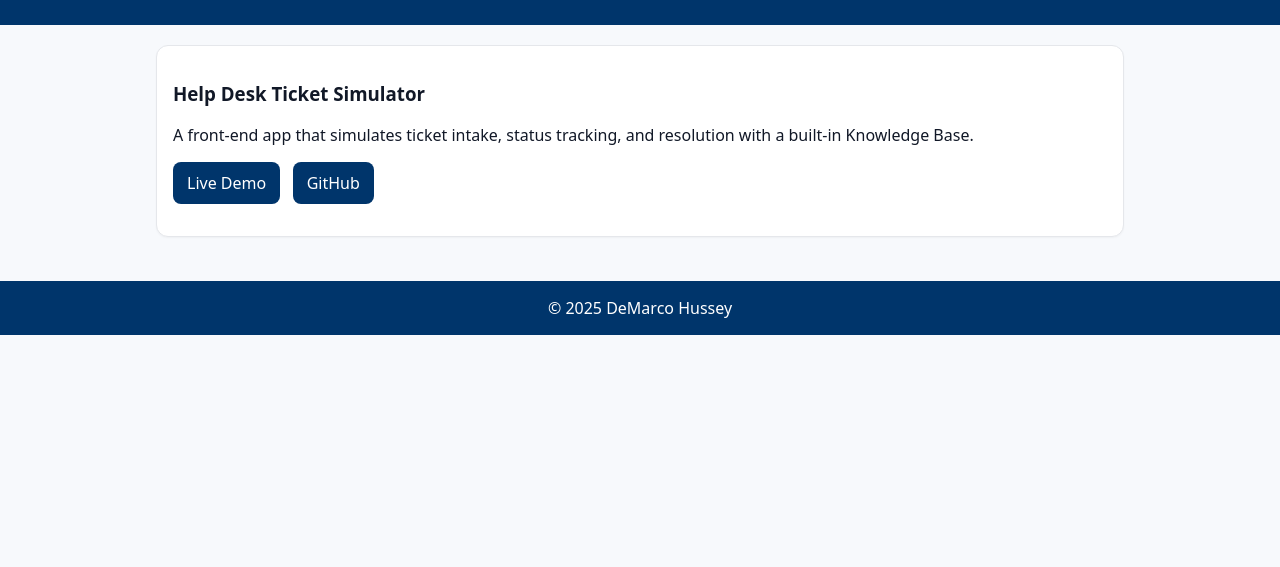
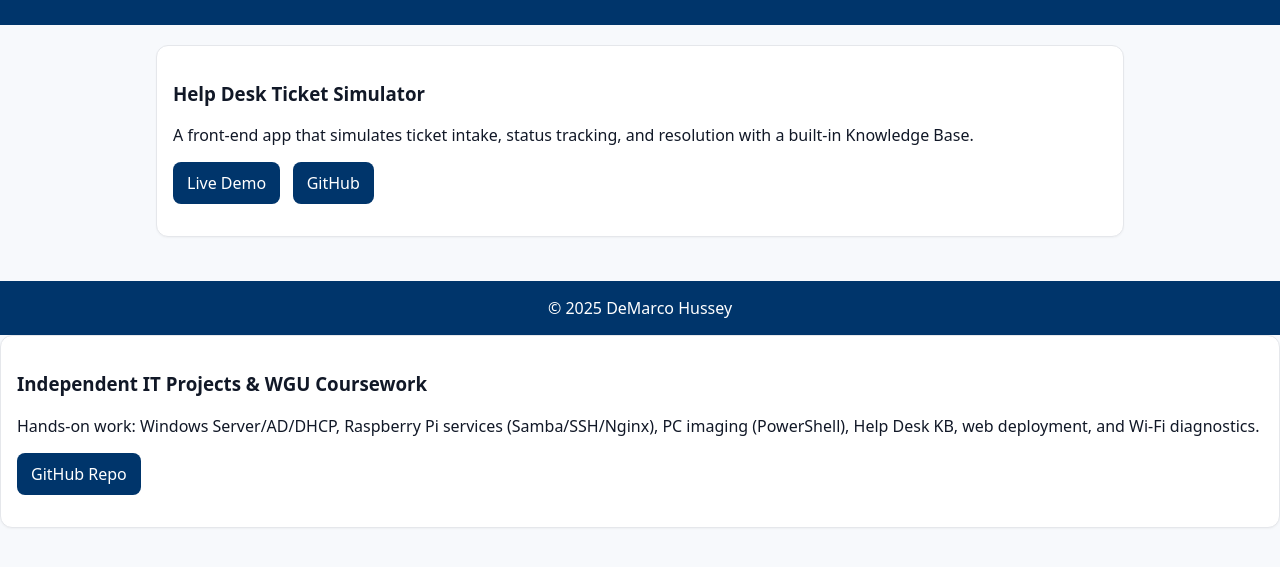
Before and after one commit to DeMarcoHussey/demarco-hussey-portfolio, a plain HTML site: page projects.html in a window 1280 px wide. Shown: the part 105-672 px from the top of the page. Drawn offline with Linux system fonts and the light colour scheme.

Commit message:
Add Independent IT Projects & WGU Coursework to portfolio

```diff
--- a/projects.html
+++ b/projects.html
@@ -16,3 +16,9 @@
 </main>
 <footer>© 2025 DeMarco Hussey</footer>
 </body></html>
+
+<section class="card">
+  <h3>Independent IT Projects & WGU Coursework</h3>
+  <p>Hands-on work: Windows Server/AD/DHCP, Raspberry Pi services (Samba/SSH/Nginx), PC imaging (PowerShell), Help Desk KB, web deployment, and Wi-Fi diagnostics.</p>
+  <p><a class="button" target="_blank" href="https://github.com/DeMarcoHussey/independent-it-projects-wgu">GitHub Repo</a></p>
+</section>
```
